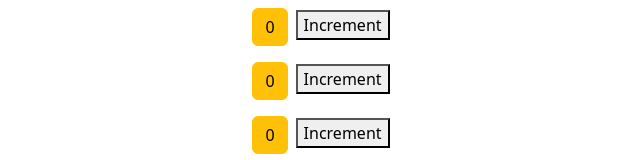
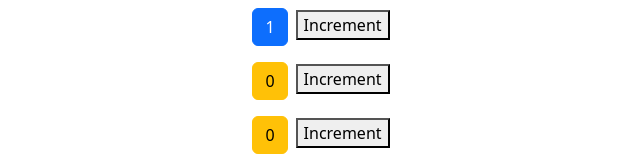
Before and after one commit to refschool/tutoreact, a React (Create React App) app: page / in a window 1280 px wide. Shown: the top 160 px of the page, without its empty margins (323-963 px from the left). Built offline with nearby package versions, Linux system fonts and the light colour scheme.

Commit message:
passing props to Counter

```diff
--- a/src/components/counter.jsx
+++ b/src/components/counter.jsx
@@ -3,25 +3,20 @@
 
 class Counter extends Component {
     state = {
-        count: 0,
+        value: this.props.value,
     }
 
-    constructor() {
-        super();
-        //une méthode parmis d'autres
-        this.handleClick = this.handleClick.bind(this)
-    }
-    handleClick() {
+    handleIncrement = () => {
         this.setState({
-            count: this.state.count + 1
+            value: this.state.value + 1
         })
     }
 
     render() {
         return (
             <div>
-                <div className={this.getBtnClasses()}>{this.state.count}</div>
-                <button onClick={this.handleClick}>Increment</button>
+                <div className={this.getBtnClasses()}>{this.state.value}</div>
+                <button onClick={this.handleIncrement}>Increment</button>
             </div>
         )
     }
@@ -31,7 +26,7 @@
 
     getBtnClasses() {
         let classes = "m-2 btn btn-";
-        classes += (this.state.count === 0) ? "warning" : "primary";
+        classes += (this.state.value === 0) ? "warning" : "primary";
         return classes;
     }
 
--- a/src/components/counters.jsx
+++ b/src/components/counters.jsx
@@ -3,14 +3,20 @@
 
 
 class Counters extends Component {
+    state = {
+        counters: [
+            { id: 1, value: 1 },
+            { id: 2, value: 0 },
+            { id: 3, value: 0 },
+        ]
+    }
+
 
     render() {
 
         return (
             <div>
-                <Counter />
-                <Counter />
-                <Counter />
+                {this.state.counters.map((counter) => <Counter key={counter.id} value={counter.value} />)}
             </div>
         )
     }
```
